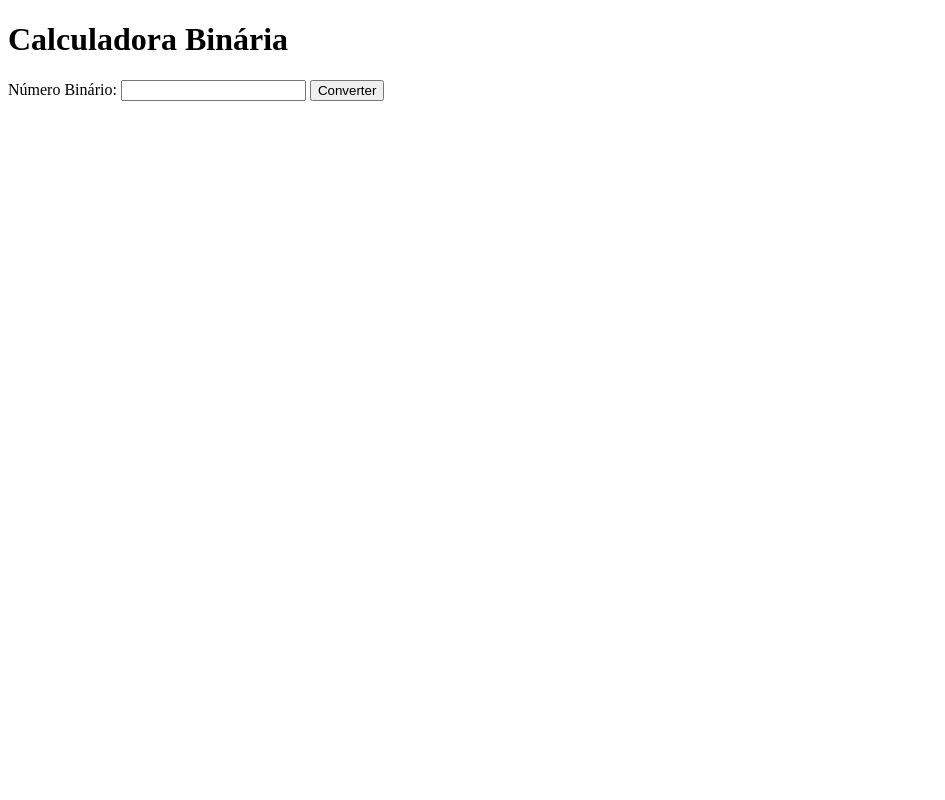
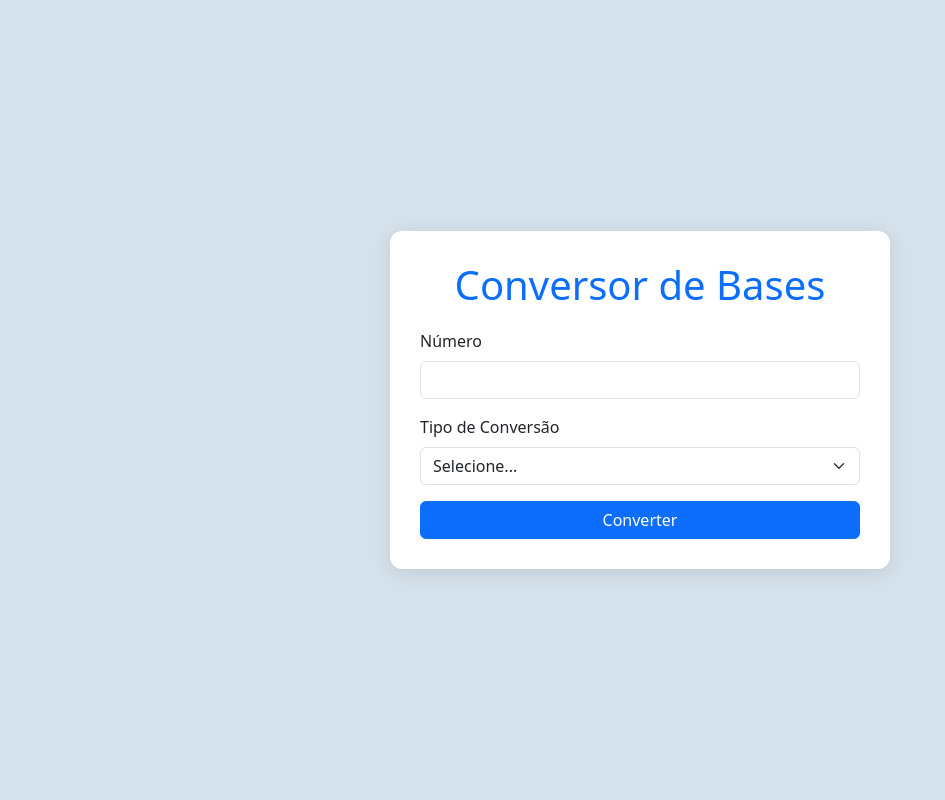
Before and after one commit to GabiCaetanoN/Calculadora_Binaria, a Flask app: page / in a window 1280 px wide. Shown: the whole page, without its empty margins (0-945 px from the left). Run offline with Flask 3, Linux system fonts and the light colour scheme.

Commit message:
Add files via upload

```diff
--- a/templates/index.html
+++ b/templates/index.html
@@ -1,25 +1,82 @@
 <!DOCTYPE html>
-<html lang="pt-br">
+<html lang="pt-BR">
 <head>
     <meta charset="UTF-8">
-    <title>Calculadora Binária</title>
+    <meta name="viewport" content="width=device-width, initial-scale=1.0">
+    <title>Conversor de Bases Numéricas</title>
+    <link href="https://cdn.jsdelivr.net/npm/bootstrap@5.3.0/dist/css/bootstrap.min.css" rel="stylesheet">
+    <style>
+        body {
+            background-color: #d6e2eb;
+            display: flex;
+            flex-direction: column;
+            align-items: center;
+            justify-content: center;
+            height: 100vh;
+            margin: 0;
+        }
+        .container {
+            background: #ffffff;
+            padding: 30px;
+            border-radius: 12px;
+            box-shadow: 0px 4px 20px rgba(0,0,0,0.1);
+            max-width: 500px;
+            width: 100%;
+        }
+        h1 {
+            margin-bottom: 20px;
+            text-align: center;
+            color: #0d6efd;
+        }
+    </style>
 </head>
 <body>
-    <h1>Calculadora Binária</h1>
-    <form method="post">
-        <label for="binary">Número Binário:</label>
-        <input type="text" id="binary" name="binary" required>
-        <button type="submit">Converter</button>
+
+<div class="container">
+    <h1>Conversor de Bases</h1>
+    <form method="POST">
+        <div class="mb-3">
+            <label for="numero" class="form-label">Número</label>
+            <input type="text" id="numero" name="numero" class="form-control" value="{{ numero or '' }}" required>
+        </div>
+
+        <div class="mb-3">
+            <label for="tipo" class="form-label">Tipo de Conversão</label>
+            <select id="tipo" name="tipo" class="form-select" required>
+                <option value="">Selecione...</option>
+                <option value="decimal_para_binario" {% if tipo == 'decimal_para_binario' %}selected{% endif %}>Decimal para Binário</option>
+                <option value="decimal_para_hexadecimal" {% if tipo == 'decimal_para_hexadecimal' %}selected{% endif %}>Decimal para Hexadecimal</option>
+                <option value="hexadecimal_para_decimal" {% if tipo == 'hexadecimal_para_decimal' %}selected{% endif %}>Hexadecimal para Decimal</option>
+                <option value="octal_para_decimal" {% if tipo == 'octal_para_decimal' %}selected{% endif %}>Octal para Decimal</option>
+                <option value="octal_para_hexadecimal" {% if tipo == 'octal_para_hexadecimal' %}selected{% endif %}>Octal para Hexadecimal</option>
+                <option value="hexadecimal_para_octal" {% if tipo == 'hexadecimal_para_octal' %}selected{% endif %}>Hexadecimal para Octal</option>
+                <option value="decimal_para_octal" {% if tipo == 'decimal_para_octal' %}selected{% endif %}>Decimal para Octal</option>
+                <option value="hexadecimal_para_binario" {% if tipo == 'hexadecimal_para_binario' %}selected{% endif %}>Hexadecimal para Binário</option>
+                <option value="binario_para_decimal" {% if tipo == 'binario_para_decimal' %}selected{% endif %}>Binário para Decimal</option>
+            </select>
+        </div>
+
+        <button type="submit" class="btn btn-primary w-100">Converter</button>
     </form>
 
-    {% if result %}
-        {% if result.error %}
-            <p style="color: red;">{{ result.error }}</p>
-        {% else %}
-            <p>Decimal: {{ result.decimal }}</p>
-            <p>Octal: {{ result.octal }}</p>
-            <p>Hexadecimal: {{ result.hexadecimal }}</p>
-        {% endif %}
+    {% if resultado %}
+        <div class="alert alert-info mt-4 d-flex justify-content-between align-items-center" role="alert">
+            <span><strong>Resultado:</strong> <span id="resultadoTexto">{{ resultado }}</span></span>
+            <button class="btn btn-sm btn-outline-primary" onclick="copiarResultado()">Copiar</button>
+        </div>
     {% endif %}
+</div>
+
+<script src="https://cdn.jsdelivr.net/npm/bootstrap@5.3.0/dist/js/bootstrap.bundle.min.js"></script>
+<script>
+function copiarResultado() {
+    const texto = document.getElementById('resultadoTexto').innerText;
+    navigator.clipboard.writeText(texto).then(() => {
+        alert('Resultado copiado para a área de transferência!');
+    }).catch(err => {
+        alert('Erro ao copiar: ' + err);
+    });
+}
+</script>
 </body>
 </html>
```
